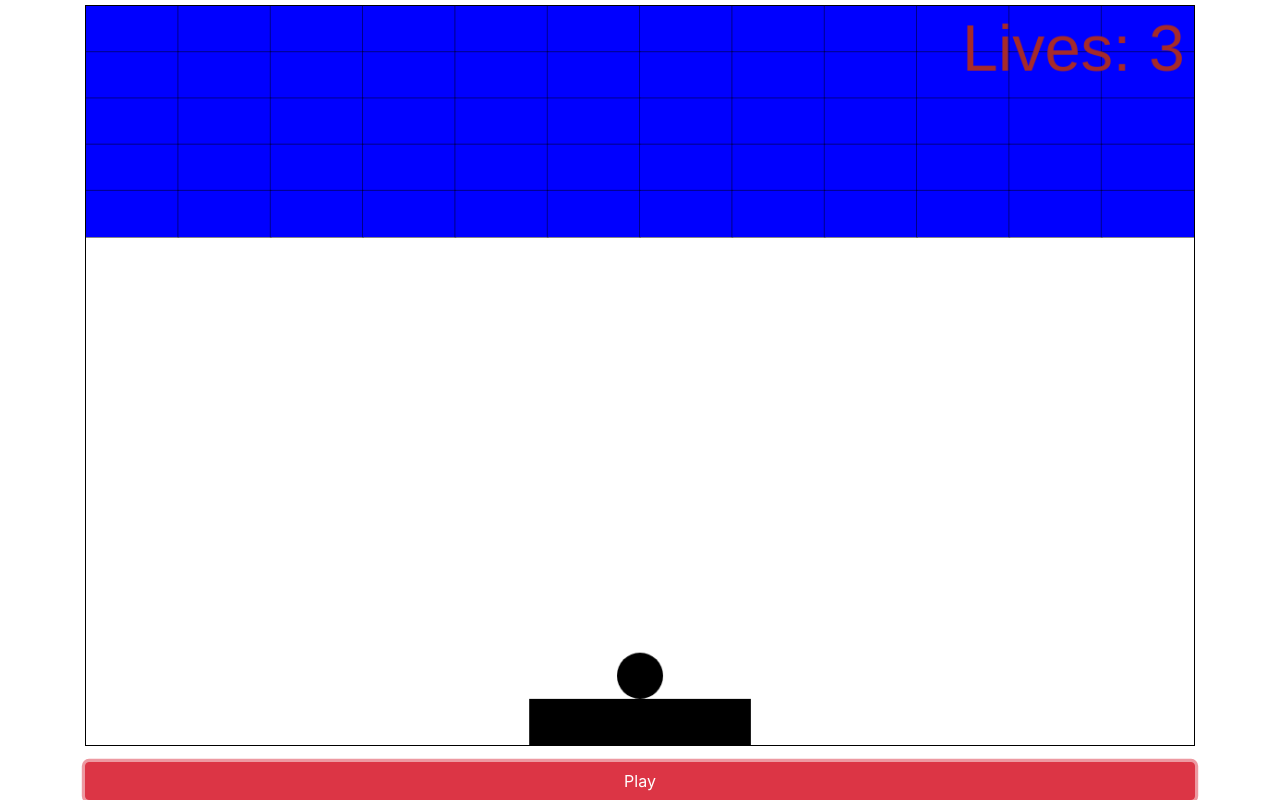
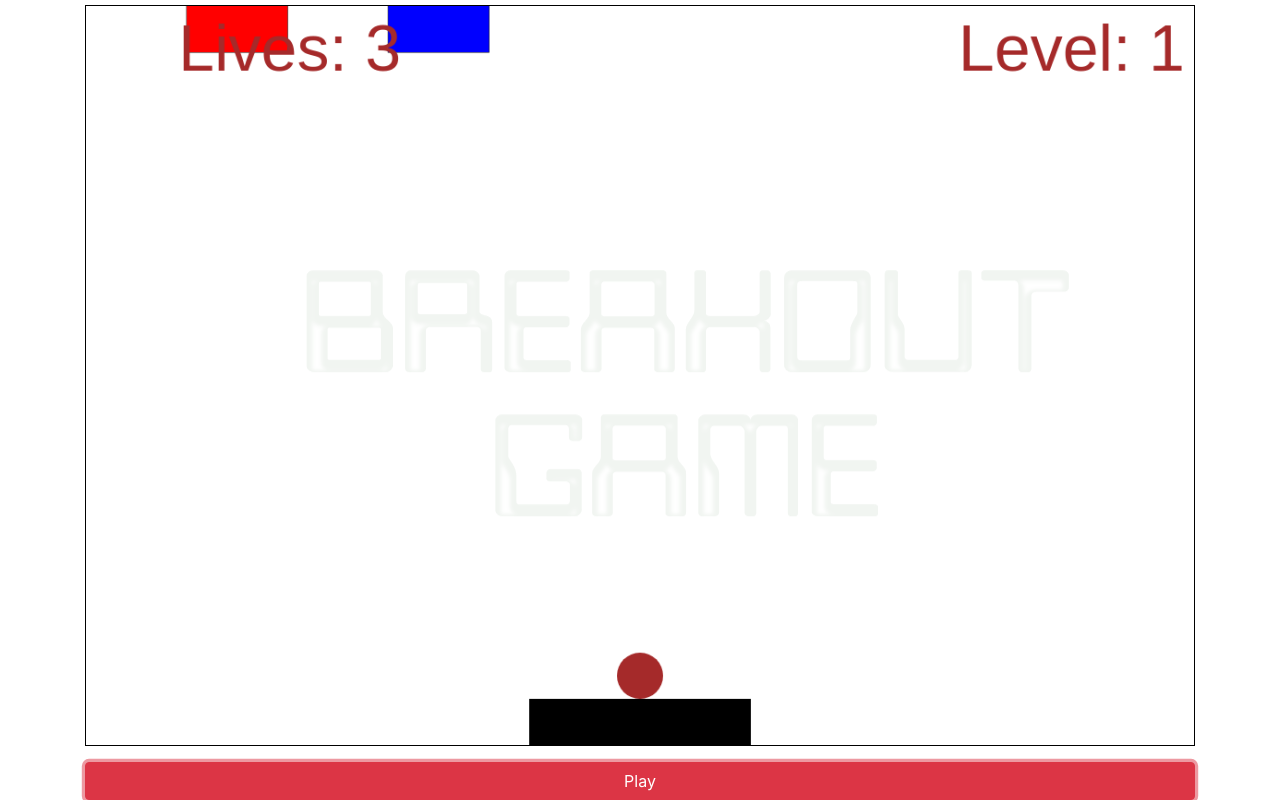
Before and after one commit to pernillekloster/breakout-game, a plain HTML site: page index.html in a window 1280 px wide. Both pictures are taken after a click on the button "Play". Shown: the part 123-923 px from the top of the page. Drawn offline with nearby package versions, Linux system fonts and the light colour scheme.

Commit message:
Working background

```diff
--- a/js/Ball.js
+++ b/js/Ball.js
@@ -18,7 +18,7 @@ class Ball {
   }
   launch() {
     if (this.isStatic()) {
-      this.angle = 5;
+      this.angle = 7;
 
       this.speed = 10;
     }
--- a/js/Game.js
+++ b/js/Game.js
@@ -2,14 +2,13 @@ let x = 1;
 // let livs = 3;
 
 class Game {
-  constructor(ctx, grid, lives) {
+  constructor(ctx, grid) {
     this.BRICK_WIDTH = ctx.canvas.width / grid[0].length;
     this.BRICK_HEIGHT = 50;
     this.BALL_RADIUS = this.BRICK_HEIGHT / 2;
 
     this.ctx = ctx;
     this.bricks = [];
-
     this.lives = 3;
     // Creation of bricks based on the grid
     for (var row = 0; row < grid.length; row++) {
@@ -27,6 +26,7 @@ class Game {
           );
         }
         if (grid[row][col] === "B") {
+          console.log("RED BRICK");
           this.bricks.push(
             new Brick(
               this.ctx,
@@ -36,6 +36,16 @@ class Game {
               this.BRICK_HEIGHT,
               (this.color = "red")
             )
+
+            // ,
+            // this.balls.push(
+            //   new Ball(
+            //     this.ctx,
+            //     this.paddle.center().x,
+            //     this.paddle.y - this.BALL_RADIUS,
+            //     this.BALL_RADIUS
+            //   )
+            // )
           );
         }
       }
@@ -44,7 +54,8 @@ class Game {
     this.paddle = new Paddle(
       this.ctx,
       this.ctx.canvas.width / 5,
-      this.BRICK_HEIGHT
+      this.BRICK_HEIGHT,
+      (this.color = "#860f44")
     );
     this.balls = [
       new Ball(
@@ -55,6 +66,7 @@ class Game {
       )
     ];
     console.log(this.balls);
+    this.level = 1;
   }
   start() {
     var that = this;
@@ -110,9 +122,22 @@ class Game {
     this.ctx.save();
     this.ctx.font = "70px sans-serif";
     this.ctx.fillStyle = "brown";
+    this.ctx.textAlign = "left";
+    this.ctx.fillText("Lives: " + this.lives, this.ctx.canvas.width - 1100, 70);
+    this.ctx.restore();
+
+    //Draw of level
+    this.ctx.save();
+    this.ctx.font = "70px sans-serif";
+    this.ctx.fillStyle = "brown";
     this.ctx.textAlign = "right";
-    this.ctx.fillText("Lives: " + this.lives, this.ctx.canvas.width - 10, 70);
-    this.ctx.restore();
+    this.ctx.fillText("Level: " + this.level, this.ctx.canvas.width - 10, 70);
+    // this.ctx.restore();
+    // for (var row = 0; row < this.levels.grid.length; row++) {
+    //   this.level++;
+    // }
+
+    // Make sure the image is loaded first otherwise nothing will draw.
   }
   update() {
     this.paddle.update();
@@ -127,6 +152,16 @@ class Game {
           )
         ) {
           console.log("DELETE", iBrick);
+
+          // this adds a new ball on each brick
+          // this.balls.push(
+          //   new Ball(
+          //     this.ctx,
+          //     this.paddle.center().x,
+          //     this.paddle.y - this.BALL_RADIUS,
+          //     this.BALL_RADIUS
+          //   )
+          // );
           this.bricks.splice(iBrick, 1);
           if (this.bricks.length === 0) {
             console.log("Level complete");
@@ -135,11 +170,12 @@ class Game {
               game = new Game(ctx, levels[x].grid);
               game.start();
               x++;
-            }, 1000);
+            }, 1000 / 60);
           }
         }
       }
     }
+
     this.removeUselessBalls();
     if (this.balls.length === 0) {
       this.balls.push(
@@ -199,6 +235,23 @@ class Game {
     return false;
   }
 
+  // newBallFromBrick() {
+  //   for (var row = 0; row < grid.length; row++) {
+  //     for (var col = 0; col < grid[row].length; col++)
+  //       if (grid[row][col] === "B") {
+  //         console.log("RED BRICK");
+  //         this.balls.push(
+  //           new Ball(
+  //             this.ctx,
+  //             this.paddle.center().x,
+  //             this.paddle.y - this.BALL_RADIUS,
+  //             this.BALL_RADIUS
+  //           )
+  //         );
+  //       }
+  //   }
+  // }
+
   removeUselessBalls() {
     for (var iBall = this.balls.length - 1; iBall >= 0; iBall--) {
       if (this.balls[iBall].top() > this.ctx.canvas.height) {
--- a/js/Paddle.js
+++ b/js/Paddle.js
@@ -1,5 +1,5 @@
 class Paddle {
-  constructor(ctx, width, height) {
+  constructor(ctx, width, height, color) {
     this.ctx = ctx;
     this.x = (this.ctx.canvas.width - width) / 2;
     this.y = this.ctx.canvas.height - height;
@@ -7,6 +7,8 @@ class Paddle {
     this.height = height;
     this.movement = null;
     this.speed = 15;
+    this.color = color;
+    // this.cornerRadius = 50;
   }
   center() {
     return {
@@ -33,6 +35,7 @@ class Paddle {
     this.ctx.fillRect(this.x, this.y, this.width, this.height);
     this.ctx.restore();
   }
+
   update() {
     if (this.movement) {
       var delta = this.movement === "right" ? 1 : -1;
--- a/js/levels.js
+++ b/js/levels.js
@@ -9,26 +9,26 @@ var levels = [
     //     ["X", " ", "X", "X", "X", " ", "X", " ", "X", " ", "X"]
     //   ]
     // },
-    //   name: "Level 1",
-    //   grid: [
-    //     ["", "B", "", "", "", "X", "", " ", "", " ", ""],
-    //     ["", " ", " ", "", " ", "X", "", " ", "", " ", ""],
-    //     ["", " ", " ", "", " ", "X", "", "", "", " ", ""],
-    //     ["", " ", " ", "", " ", "X", "", " ", "", " ", ""],
-    //     ["", " ", "", "", "", " ", "", " ", "", " ", ""]
-    //   ]
-    // },
-
-    // {
-    name: "Level 2",
+    name: "Level 1",
     grid: [
-      ["X", "X", "X", "X", "X", "X", "X", "X", "X", "X", "X", "X"],
-      ["X", "X", "X", "X", "X", "X", "X", "X", "X", "X", "X", "X"],
-      ["X", "X", "X", "X", "X", "X", "X", "X", "X", "X", "X", "X"],
-      ["X", "X", "X", "X", "X", "X", "X", "X", "X", "X", "X", "X"],
-      ["X", "X", "X", "X", "X", "X", "X", "X", "X", "X", "X", "X"]
+      ["", "B", "", "X", "", "", "", "", "", " ", ""],
+      ["", "", "", "", "", "", "", "", "", " ", ""],
+      ["", "", " ", "", " ", "", "", "", "", " ", ""],
+      ["", " ", " ", "", " ", "", "", " ", "", " ", ""],
+      ["", " ", "", "", "", " ", "", " ", "", " ", ""]
     ]
   },
+
+  // {
+  //   name: "Level 2",
+  //   grid: [
+  //     ["X", "X", "X", "X", "X", "X", "X", "X", "X", "X", "X", "X"],
+  //     ["X", "X", "X", "X", "X", "X", "X", "X", "X", "X", "X", "X"],
+  //     ["X", "X", "X", "X", "X", "X", "X", "X", "X", "X", "X", "X"],
+  //     ["X", "X", "X", "X", "X", "X", "X", "X", "X", "X", "X", "X"],
+  //     ["X", "X", "X", "X", "X", "X", "X", "X", "X", "X", "X", "X"]
+  //   ]
+  // },
   {
     name: "Level 3",
     grid: [
--- a/style.css
+++ b/style.css
@@ -1,5 +1,6 @@
-canvas{
+canvas {
   border: 1px solid black;
   max-width: 100%;
   display: block;
+  background-image: url("../images/Background3.png");
 }
```
Also changed, not shown: js/Brick.js (+20 -12 lines), js/functions.js (+9 -9 lines), images/Background.jpg (added), images/Background.png (added), images/Background2.jpg (added), images/Background3.png (added).
